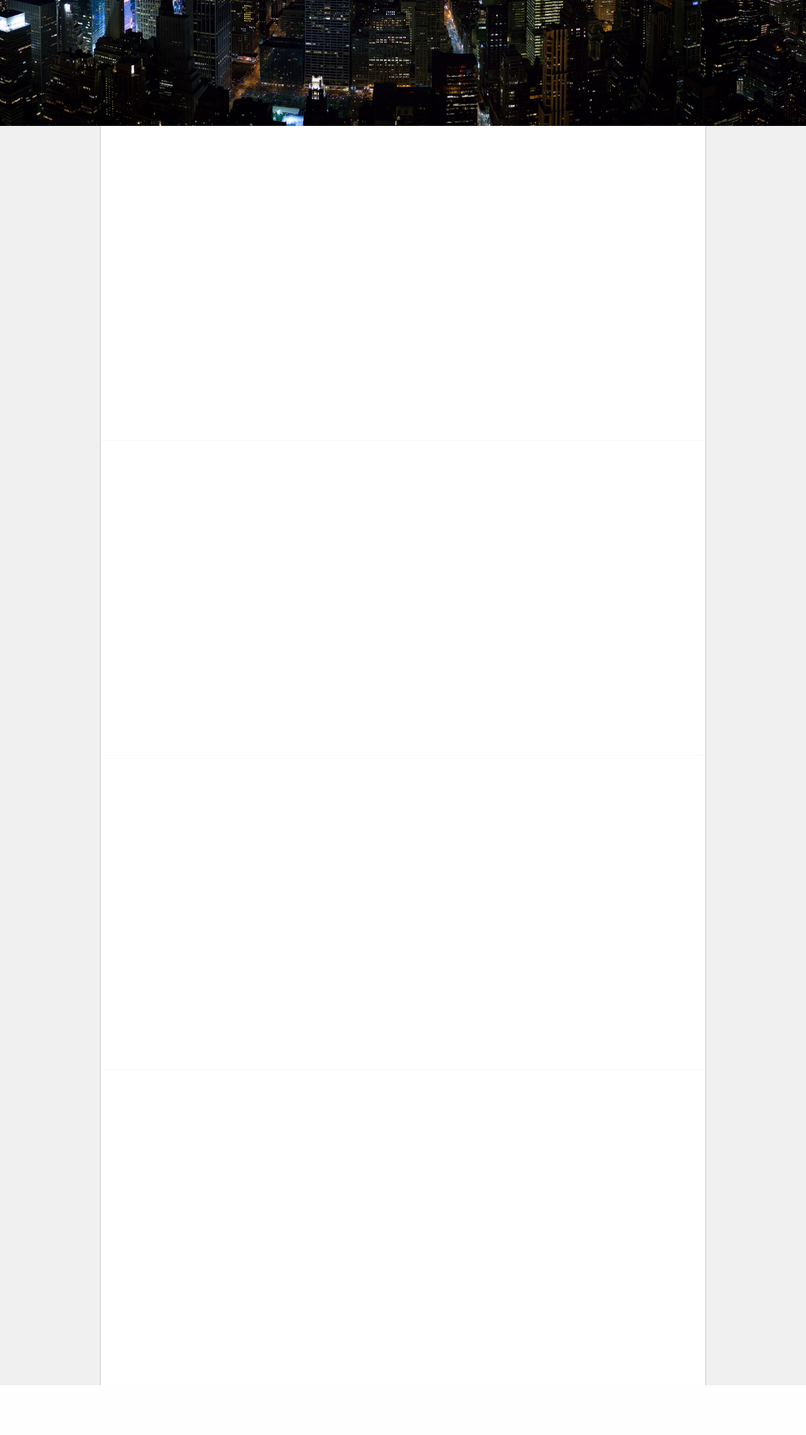
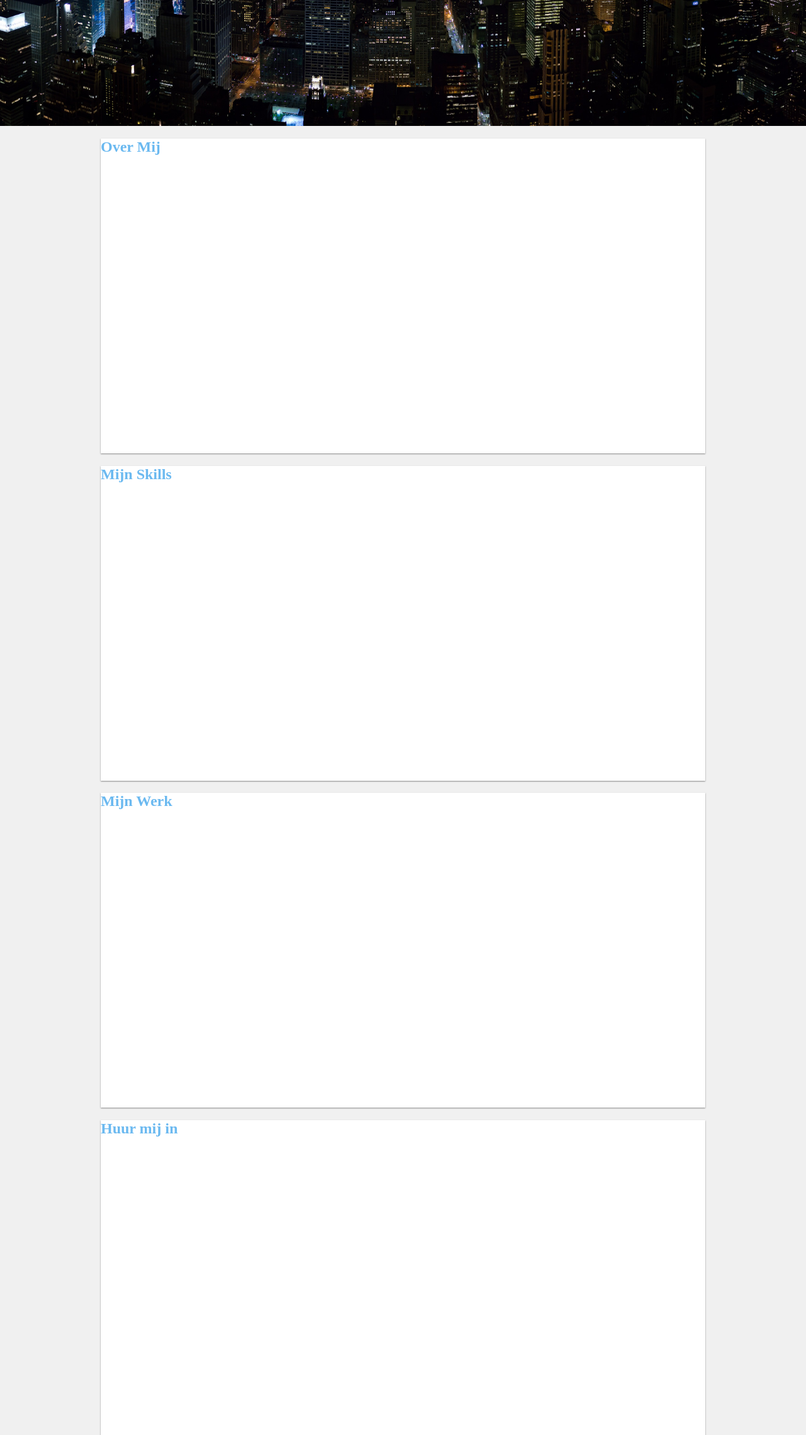
Before and after one commit to short/portfolio, a PHP site: page / in a window 1280 px wide. Shown: the part 178-2457 px from the top of the page at 63% size. Before the commit the page ends 2378 px from the top, so only its background shows below. Run offline with PHP 8.4, Linux system fonts and the light colour scheme.

Commit message:
frond end

```diff
--- a/css/main.css
+++ b/css/main.css
@@ -4,10 +4,14 @@ body,html                                 { margin: 0; padding: 0; background:#f
 .materialize                              { background-color: #fff ; box-shadow:0px 1px 2px #888; }
 .wrapper                                  { width: 960px; position: relative; margin: 0 auto; }
 
-#about                                    { width: 960px; height: 500px; }
+#about                                    { width: 960px; height: 500px; margin: 0; padding: 0; }
+#about h2                                 { color: rgba(107, 185, 240, 1); }
 
 #skills                                   { width: 960px; height: 500px; }
+#skills h2                                { color: rgba(107, 185, 240, 1); }
 
 #work                                     { width: 960px; height: 500px; }
+#work h2                                  { color: rgba(107, 185, 240, 1); }
 
 #contact                                  { width: 960px; height: 500px; }
+#contact h2                               { color: rgba(107, 185, 240, 1); }
--- a/views/head.php
+++ b/views/head.php
@@ -11,7 +11,7 @@
   </head>
   <body>
 
-  <div class="header">
+  <div class="header" id="header">
 		<img src="../images/header.jpg" />
 	</div>
 
--- a/views/nav.php
+++ b/views/nav.php
@@ -6,11 +6,11 @@
 		<nav>
 			<div id="nav_wrapper">
 				<ul>
-					<li class="mooth-fade-in-left"><a href="javacript:void(0)">Home</a></li>
-					<li class="mooth-fade-in-up"><a href="">About me</a></li>
-					<li class="mooth-fade-in-down"><a href="">Skills</a></li>
-					<li class="mooth-fade-in-up"><a href="">Work</a></li>
-					<li class="mooth-fade-in-right"><a href="">Contact me</a></li>
+					<li class="mooth-fade-in-left"><a href="#header">Home</a></li>
+					<li class="mooth-fade-in-up"><a href="#about">About me</a></li>
+					<li class="mooth-fade-in-down"><a href="#skills">Skills</a></li>
+					<li class="mooth-fade-in-up"><a href="#work">Work</a></li>
+					<li class="mooth-fade-in-right"><a href="#contact">Contact me</a></li>
 				</ul>
 			</div>
 		</nav>
--- a/views/page.php
+++ b/views/page.php
@@ -5,15 +5,19 @@
   </head>
   <body>
     <div id="about" class="materialize">
+      <h2 class="mooth-fade-in-left-big">Over Mij</h2>
 
     </div>
     <div id="skills" class="materialize">
+      <h2>Mijn Skills</h2>
 
     </div>
     <div id="work" class="materialize">
+      <h2>Mijn Werk</h2>
 
     </div>
     <div id="contact" class="materialize">
+      <h2>Huur mij in</h2>
 
     </div>
   </body>
```
